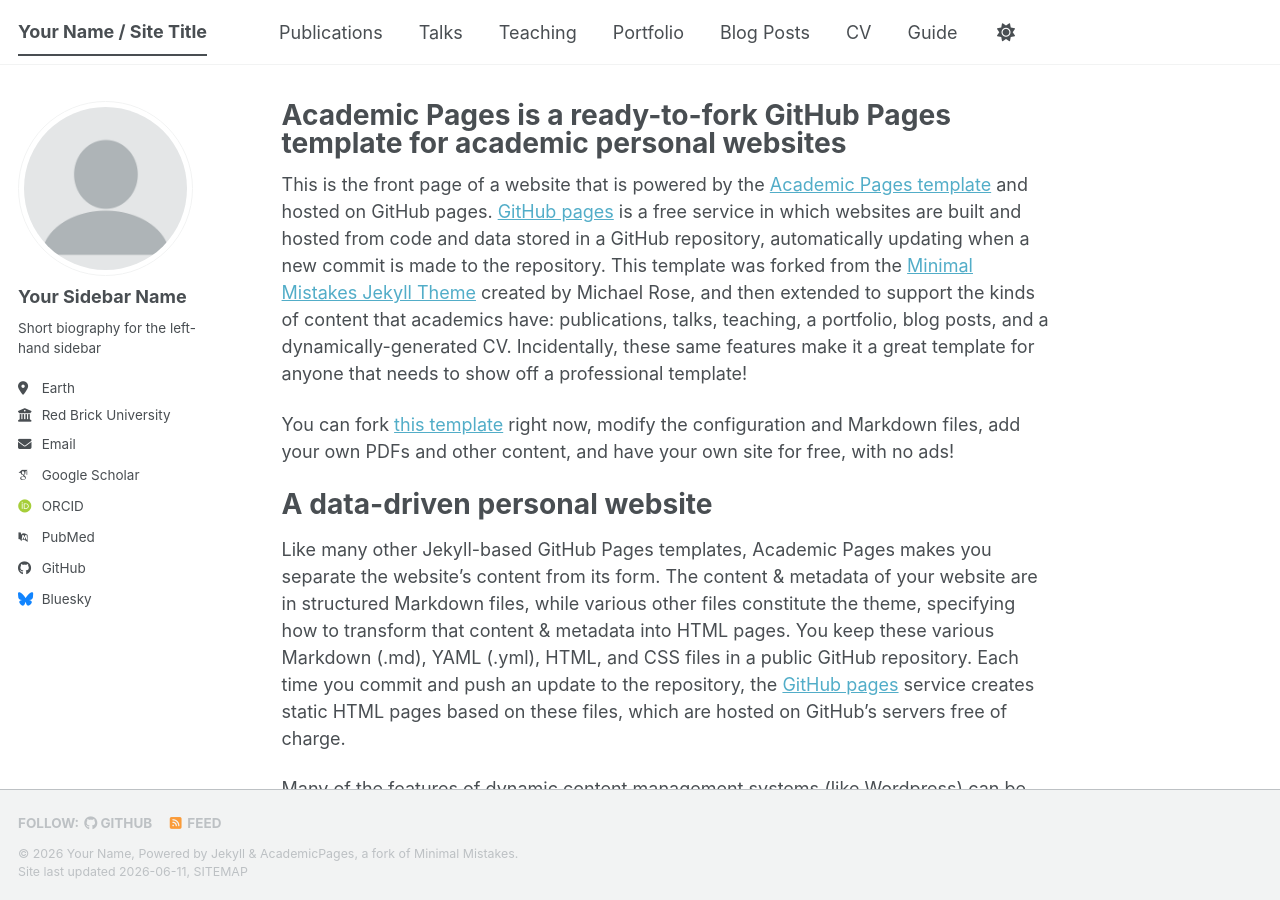
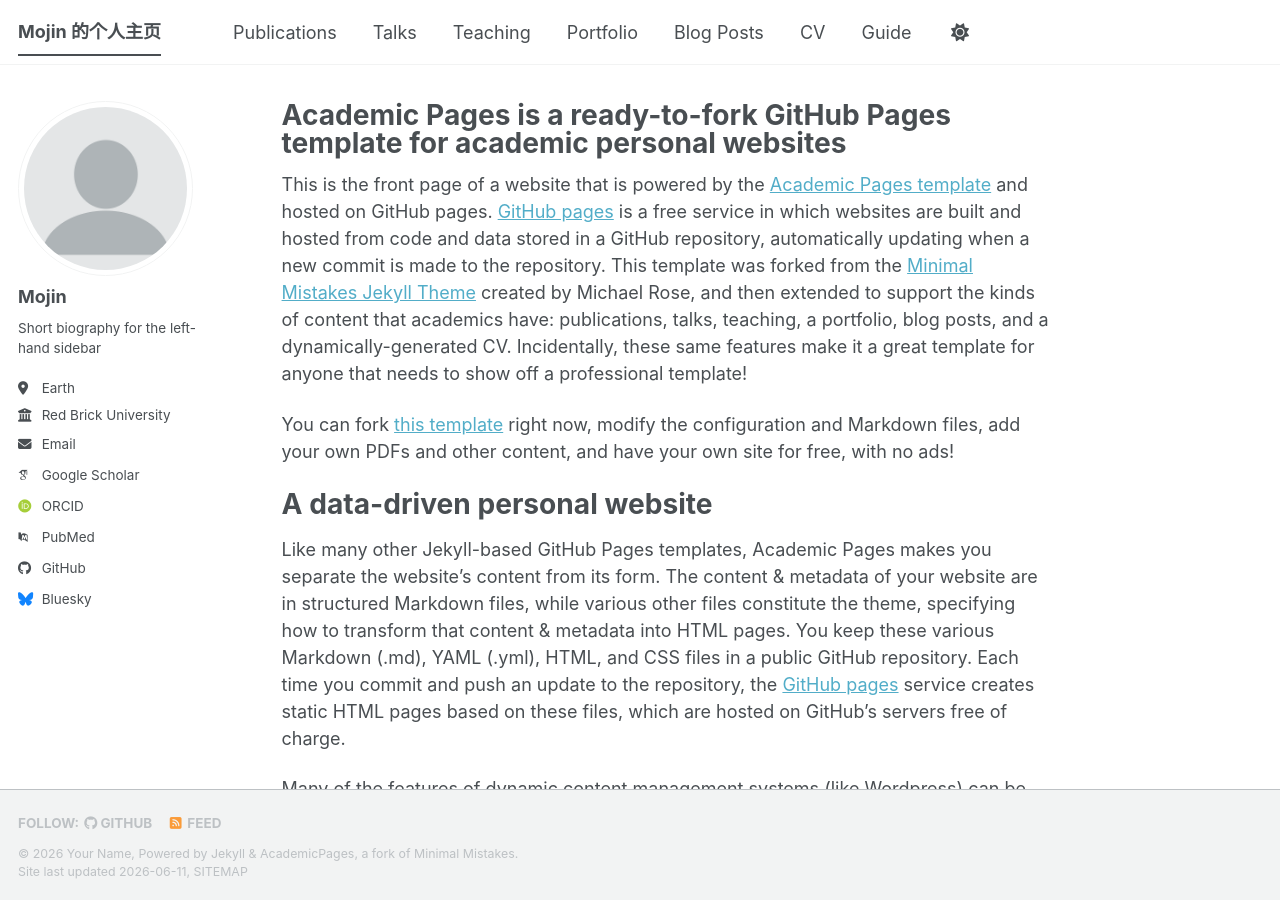
Before and after one commit to Mojin1331/Mojin1331.github.io, a Jekyll site: the page built from _pages/about.md, in a window 1280 px wide and 900 px high. Built offline with Jekyll 4.4.1, drawn with Linux system fonts in a browser that asks for light colours; some web fonts are replaced; a script bundle is joined from its source files by our own code; library files that are not in the unit come from our copies.

Commit message:
Change site title and author details in config
Updated site title and author information in the config.

```diff
--- a/_config.yml
+++ b/_config.yml
@@ -9,7 +9,7 @@
 # Basic Site Settings
 locale                   : "en-US"
 site_theme               : "default" # The available themes options are "default", "air", "sunrise", "mint", "dirt" and "contrast"
-title                    : "Your Name / Site Title"
+title                    : "Mojin 的个人主页"
 title_separator          : "-"
 name                     : &name "Your Name"
 description              : &description "Your Name's academic portfolio"   # Update this with a general description of your site, this is the default if not overridden by a page
@@ -24,13 +24,13 @@ repository               : "academicpages/academicpages.github.io"
 author:
   # Biographic information
   avatar           : "profile.png"
-  name             : "Your Sidebar Name"
+  name             : "Mojin"
   pronouns         : # example: "she/her"
   bio              : "Short biography for the left-hand sidebar"
   location         : "Earth"
   employer         : "Red Brick University"
   uri              : # URL
-  email            : "none@example.org"
+  email            : "暂无"
 
   # Academic websites
   academia         : # URL
```
